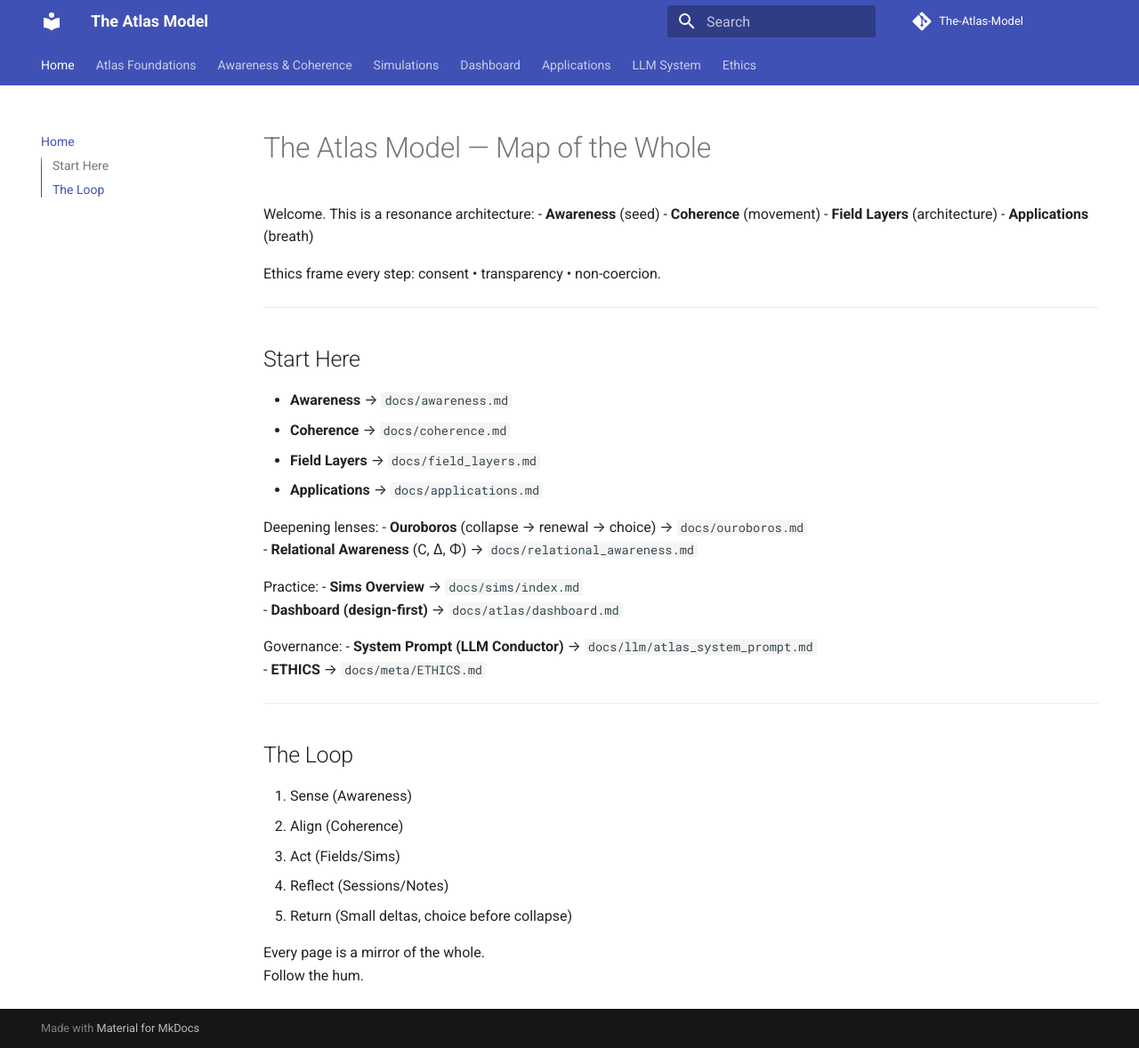
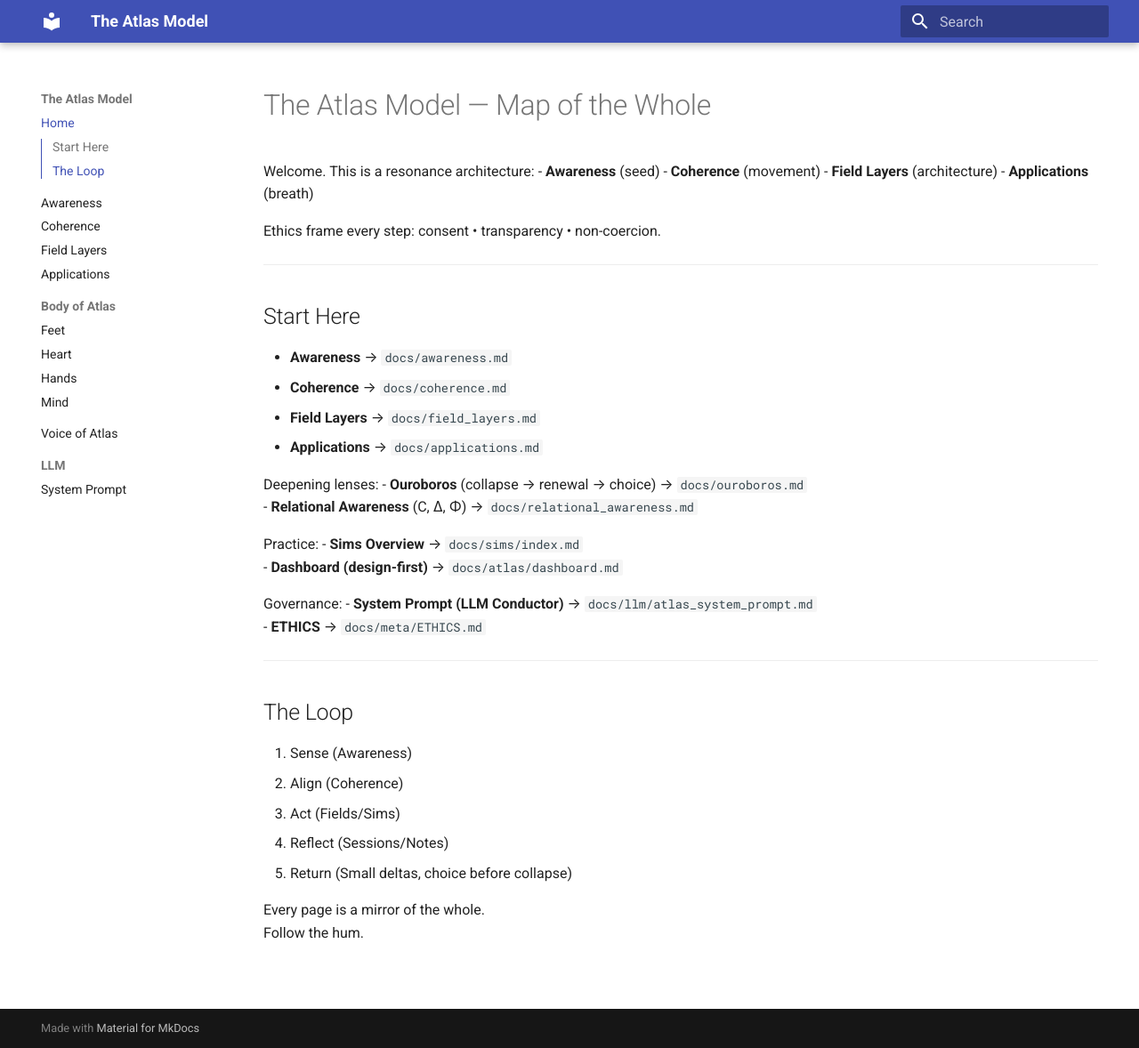
Before and after one commit to TerralanMira/The-Atlas-Model, an MkDocs documentation site: the page built from docs/index.md, in a window 1280 px wide and 1178 px high. Shown: the whole window at 89% size. Built offline with MkDocs 1.6.1 and Material for MkDocs 9.7.7, drawn with Linux system fonts in a browser that asks for light colours; comment, search, counter and statistics services are not loaded.

Commit message:
Update mkdocs.yml

```diff
--- a/mkdocs.yml
+++ b/mkdocs.yml
@@ -1,66 +1,42 @@
 site_name: The Atlas Model
-site_description: "An evolving framework of resonance, coherence, and fractal awareness."
-site_author: "Atlas Project"
-repo_url: "https://github.com/your-username/The-Atlas-Model"
-repo_name: "The-Atlas-Model"
+site_description: Documentation of The Atlas Model – a recursive framework for resonance, coherence, and embodied design.
+site_author: Atlas Contributors
 
 theme:
   name: material
+  palette:
+    primary: indigo
+    accent: deep purple
   features:
-    - navigation.tabs
     - navigation.expand
-    - navigation.top
-    - search.highlight
+    - navigation.sections
     - toc.integrate
     - content.code.copy
+    - content.tabs.link
 
 nav:
   - Home: index.md
+  - Awareness: docs/awareness.md
+  - Coherence: docs/coherence.md
+  - Field Layers: docs/field_layers.md
+  - Applications: docs/applications.md
+  - Body of Atlas:
+      - Feet: docs/feet_of_atlas.md
+      - Heart: docs/heart_of_atlas.md
+      - Hands: docs/hands_of_atlas.md
+      - Mind: docs/mind_of_atlas.md
+  - Voice of Atlas: docs/voice_of_atlas.md
+  - LLM:
+      - System Prompt: docs/llm/atlas_system_prompt.md
 
-  - Atlas Foundations:
-      - Feet of Atlas: docs/feet.md
-      - Heart of Atlas: docs/heart.md
-      - Mind of Atlas: docs/mind.md
-      - Field of Atlas: docs/field_layers.md
-      - Might of Atlas: docs/might.md
-
-  - Awareness & Coherence:
-      - Awareness: docs/awareness.md
-      - Coherence: docs/coherence.md
-      - Ouroboros (Cycle): docs/ouroboros.md
-      - Relational Awareness (C·Δ·Φ): docs/relational_awareness.md
-
-  - Simulations:
-      - Sims Overview: docs/sims/index.md
-      - Multi-Scale Kuramoto (code): sims/multi_scale_kuramoto.py
-      - Presets (json): sims/presets.json
-
-  - Dashboard:
-      - Resonant Layer Overlays: docs/atlas/dashboard.md
-
-  - Applications:
-      - Applications: docs/applications.md
-
-  - LLM System:
-      - Atlas System Prompt: docs/llm/atlas_system_prompt.md
-
-  - Ethics:
-      - ETHICS (Consent • Transparency • Non-coercion): docs/meta/ETHICS.md
+plugins:
+  - search
+  - mkdocs-mermaid2-plugin
 
 markdown_extensions:
   - admonition
   - codehilite
   - footnotes
-  - def_list
+  - meta
   - toc:
       permalink: true
-  - pymdownx.details
-  - pymdownx.superfences
-  - pymdownx.magiclink
-  - pymdownx.tasklist:
-      custom_checkbox: true
-  - pymdownx.arithmatex:
-      generic: true
-
-plugins:
-  - search
```
